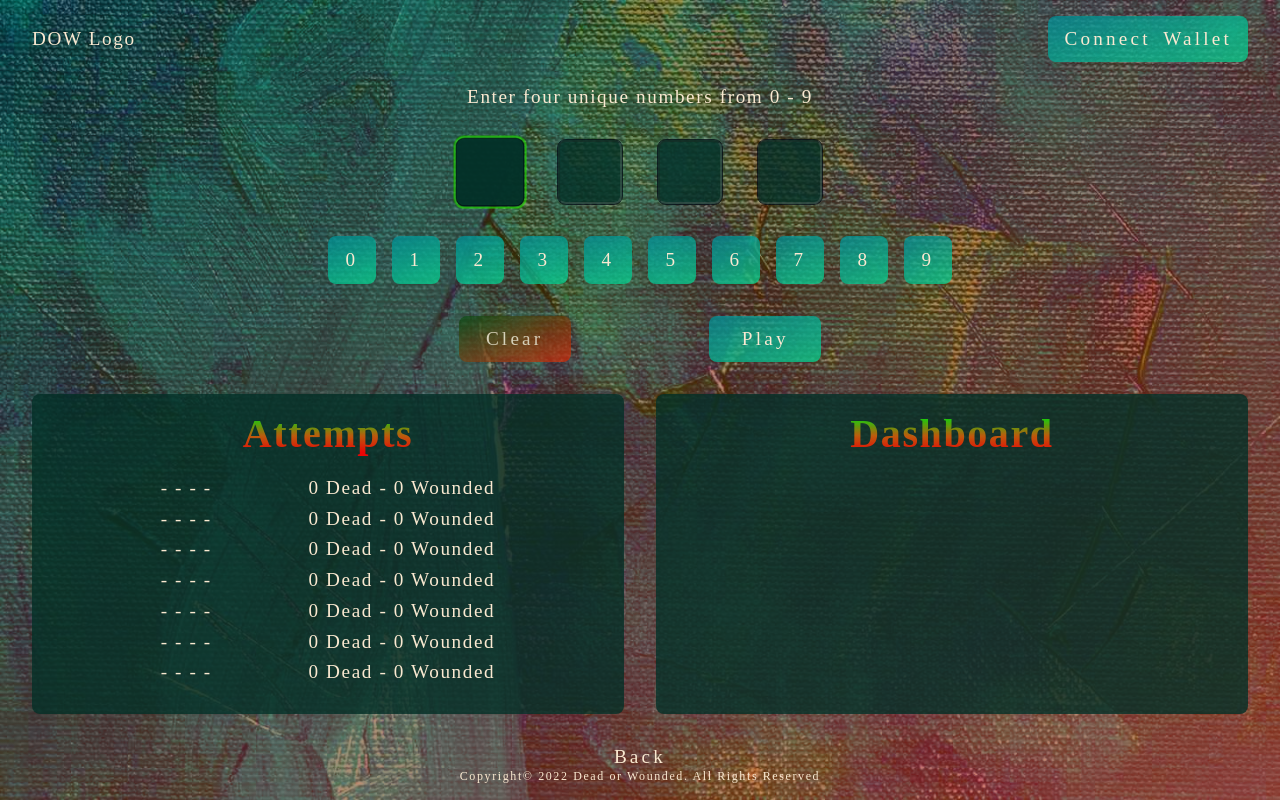
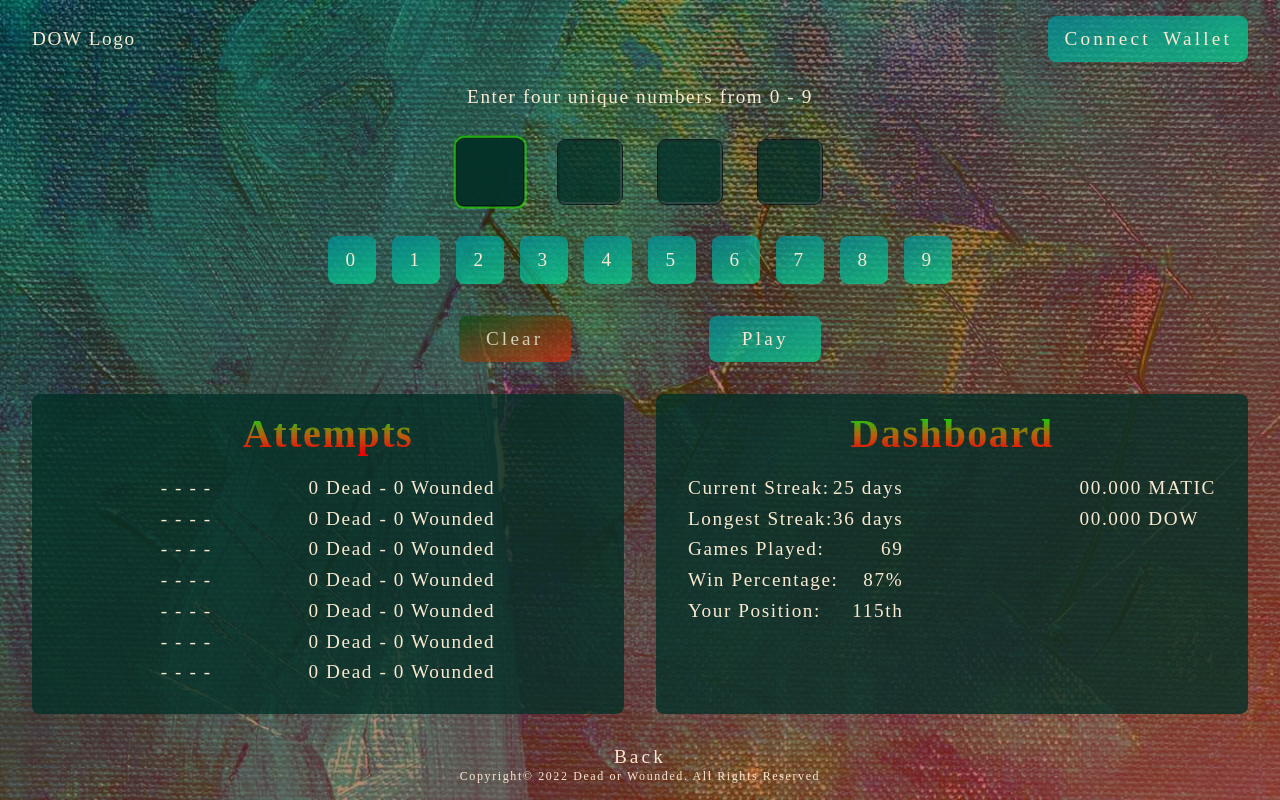
Before and after one commit to AbdulrasheedAdediran/dow-dApp-frontend, a React (Create React App) app: page /startGame in a window 1280 px wide. Built offline with nearby package versions, Linux system fonts and the light colour scheme; a web font is replaced by a local one.

Commit message:
dummy dashboard

```diff
--- a/src/components/container/StartGame/Dashboard.css
+++ b/src/components/container/StartGame/Dashboard.css
@@ -11,3 +11,17 @@
   margin-inline: auto;
   margin-block: 1rem;
 }
+.statistics-and-balance {
+  width: 100%;
+  display: flex;
+  align-items: flex-start;
+  justify-content: space-between;
+  text-align: left;
+  line-height: 1.6;
+  flex-basis: 70% 30%;
+}
+.stats {
+  display: flex;
+  align-items: center;
+  justify-content: space-between;
+}
--- a/src/components/container/StartGame/Dashboard.jsx
+++ b/src/components/container/StartGame/Dashboard.jsx
@@ -4,6 +4,34 @@ const Dashboard = () => {
   return (
     <section className="dashboard">
       <h2>Dashboard</h2>
+      <div className="statistics-and-balance">
+        <div className="statistics">
+          <div className="stats">
+            <p>Current Streak:</p>
+            <p>25 days</p>
+          </div>
+          <div className="stats">
+            <p>Longest Streak:</p>
+            <p>36 days</p>
+          </div>
+          <div className="stats">
+            <p>Games Played:</p>
+            <p>69</p>
+          </div>
+          <div className="stats">
+            <p>Win Percentage:</p>
+            <p>87%</p>
+          </div>
+          <div className="stats">
+            <p>Your Position:</p>
+            <p>115th</p>
+          </div>
+        </div>
+        <div className="balance">
+          <p>00.000 MATIC</p>
+          <p>00.000 DOW</p>
+        </div>
+      </div>
     </section>
   );
 };
```
